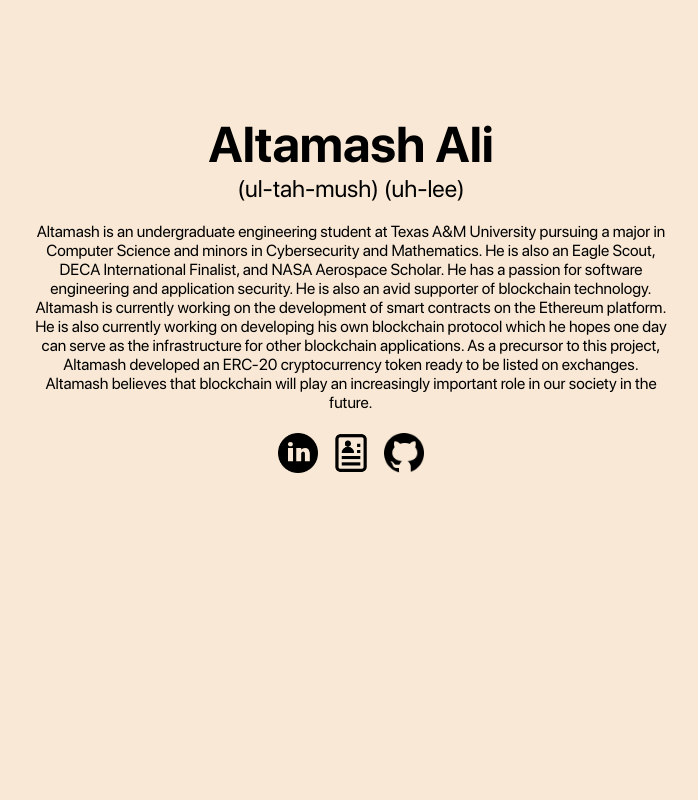
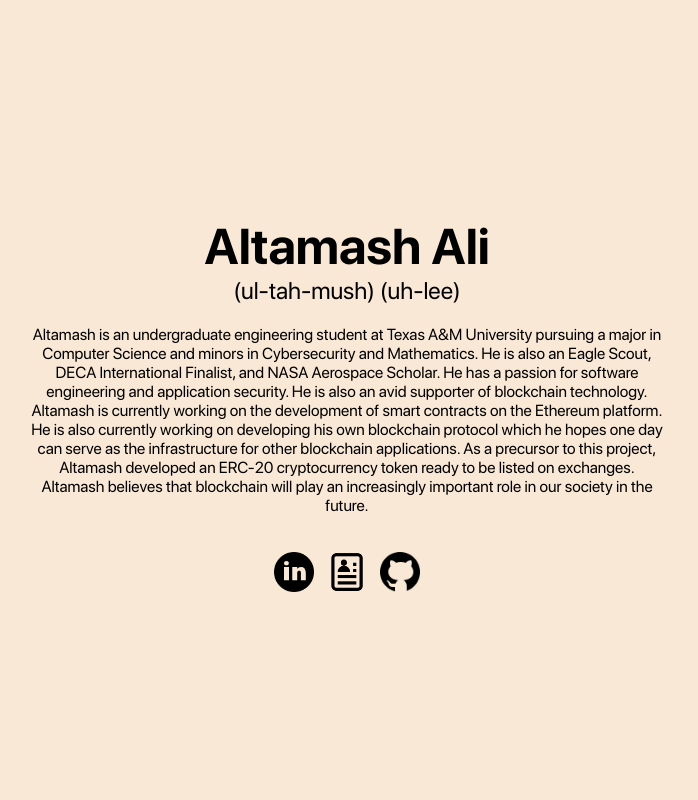
Before and after one commit to altamashali/altamashali.github.io, a PHP site: page / in a window 1280 px wide. Shown: the whole page, without its empty margins (293-991 px from the left). Run offline with PHP 8.4, Linux system fonts and the light colour scheme.

Commit message:
Fixed center align

```diff
--- a/css/style.css
+++ b/css/style.css
@@ -11,12 +11,18 @@
 body {
     font-family: SF-Pro-Display;
     background-color: #F8E8D5 ;
+    display: block;
+    margin: 0;
 }
 .main-container {
     margin-left: 25%;
     margin-right: 25%;
-    top: 10%;
-    position: absolute;
+
+    height: 100vh;
+    display: flex;
+    flex-flow: column;
+    align-items: center;
+    justify-content: center;
     text-align: center;
 }
 .image {
```
